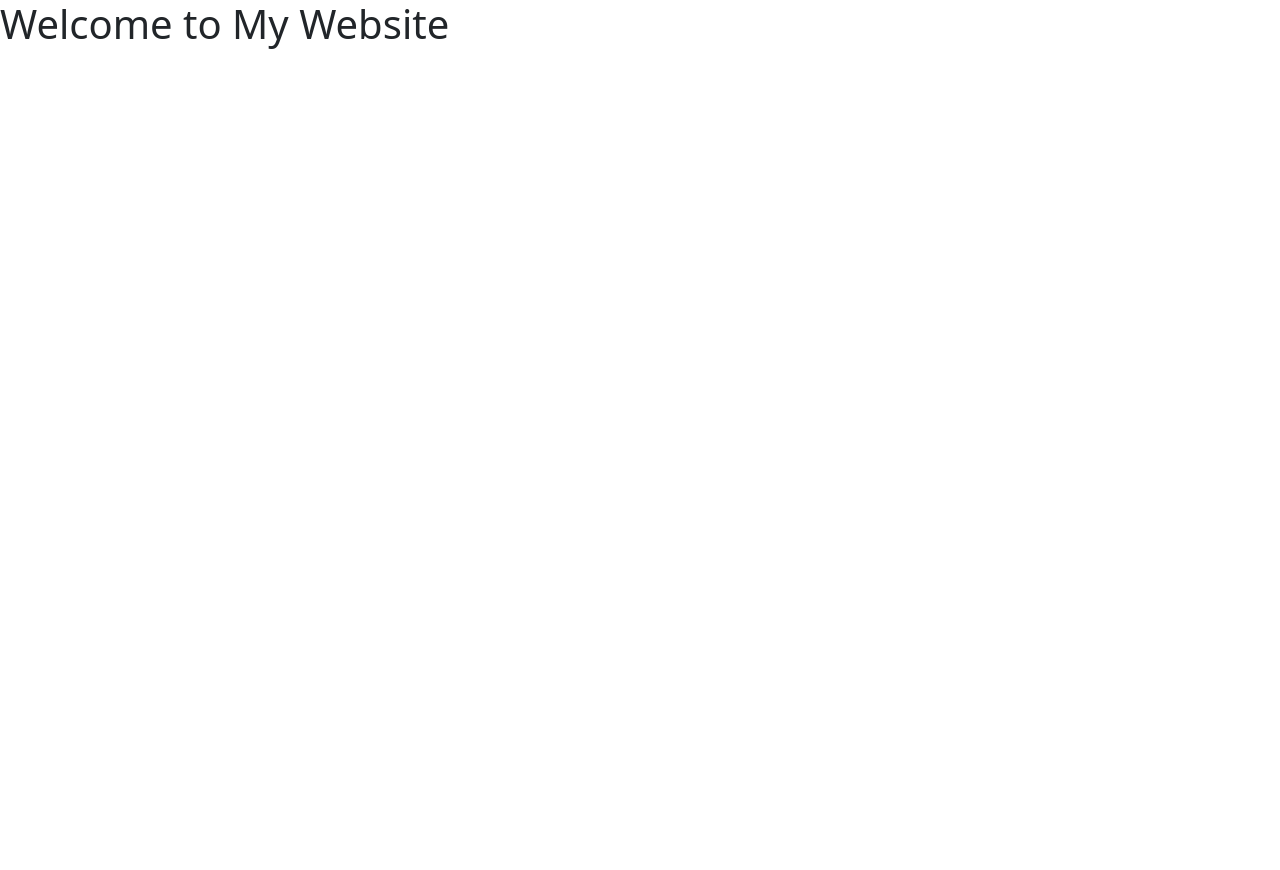
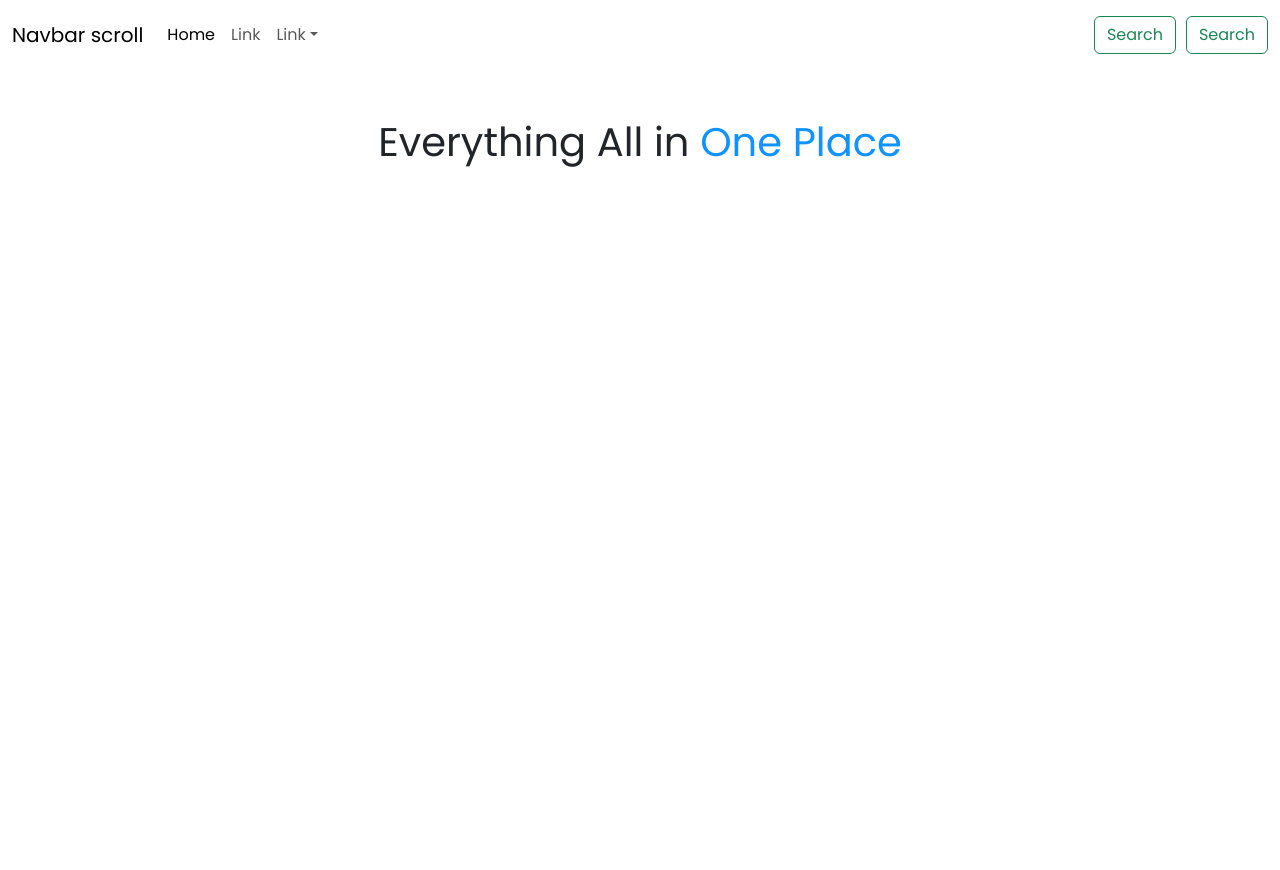
Before and after one commit to rahin22/CollaboSpace, a Flask app: page / in a window 1280 px wide. Before the commit the page ends 49 px from the top, so only its background shows below. Run offline with Flask 3, Linux system fonts and the light colour scheme; some libraries are stand-ins or nearby versions.

```diff
--- a/app.py
+++ b/app.py
@@ -4,8 +4,6 @@ from flask_login import LoginManager
 from flask_socketio import SocketIO
 import os, base64
 from database.models import db, User, Role, Organization, Workplace, User_Workplace, Project, Task, EmployeeInfo, Salary, Message, FileAttachment
-
-# Import your blueprints
 from entities.auth import auth as auth_bp
 
 
--- a/static/style.css
+++ b/static/style.css
@@ -0,0 +1,30 @@
+* {
+    margin: 0;
+    padding: 0;
+    box-sizing: border-box;
+    scroll-behavior: smooth;
+}
+
+:root {
+    /* Font Sizes */
+    --largest-font: 112px;
+    --larger-font: 70px;
+    --large-font: 34px;
+    --text-large-font: 20px;
+    --text-font: 16px;
+
+    /* Font Colours */
+    --text-color: #000;
+    --hover-color: #003c6d;
+    --dark-color: #000;
+    --bg-color: #ffff;
+    --secondary-color: #1093ff;
+    --search-bar-color: #f3f3f3;
+    --nav-hover-color: #003c6d;
+}
+
+#index-nav{
+    transition : 0.5s;
+    height: 70px;
+    font-family: "Poppins";
+}
--- a/templates/index.html
+++ b/templates/index.html
@@ -3,14 +3,67 @@
 
 <!DOCTYPE html>
 <html lang="en">
+
 <head>
     {{ head_imports() }}
     <title>My Website</title>
 </head>
+
 <body>
-    <h1>Welcome to My Website</h1>
+    <nav class="navbar navbar-expand-lg sticky-top" id="index-nav">
+        <div class="container-fluid">
+            <a class="navbar-brand" href="#">Navbar scroll</a>
+            <button class="navbar-toggler" type="button" data-bs-toggle="collapse" data-bs-target="#navbarScroll"
+                aria-controls="navbarScroll" aria-expanded="false" aria-label="Toggle navigation">
+                <span class="navbar-toggler-icon"></span>
+            </button>
+            <div class="collapse navbar-collapse" id="navbarScroll">
+                <ul class="navbar-nav me-auto my-2 my-lg-0 navbar-nav-scroll" style="--bs-scroll-height: 100px;">
+                    <li class="nav-item">
+                        <a class="nav-link active" aria-current="page" href="#">Home</a>
+                    </li>
+                    <li class="nav-item">
+                        <a class="nav-link" href="#">Link</a>
+                    </li>
+                    <li class="nav-item dropdown">
+                        <a class="nav-link dropdown-toggle" href="#" role="button" data-bs-toggle="dropdown" aria-expanded="false">Link</a>
+                        <ul class="dropdown-menu">
+                            <li><a class="dropdown-item" href="#">Action</a></li>
+                            <li><a class="dropdown-item" href="#">Another action</a></li>
+                            <li>
+                                <hr class="dropdown-divider">
+                            </li>
+                            <li><a class="dropdown-item" href="#">Something else here</a></li>
+                        </ul>
+                    </li>
+                </ul>
+                <ul class="navbar-nav d-flex" style="gap: 10px;">
+                    <button class="btn btn-outline-success" type="submit">Search</button>
+                    <button class="btn btn-outline-success" type="submit">Search</button>
+                </form>
+            </div>
+        </div>
+    </nav>
+
+    <div class="main-index p-5" style="font-family: Poppins; min-height: 100vh;">
+        <h1 class="text-center">Everything All in <span style="color: var(--secondary-color);">One Place</span></h1>
+    </div>
+
 
     {{ bootstrap_scripts() }}
     <script type="text/javascript" src="{{ url_for('static', filename='main.js') }}"></script>
+    <script>
+        navBar = document.getElementById('index-nav');
+        window.onscroll = function () {
+            if (window.scrollY > 0) {
+                navBar.style.backgroundColor = 'var(--secondary-color)';
+            } else {
+                navBar.style.backgroundColor = 'transparent';
+                navBar.style.boxShadow = 'none';
+            }
+        }
+
+    </script>
 </body>
+
 </html>
```
